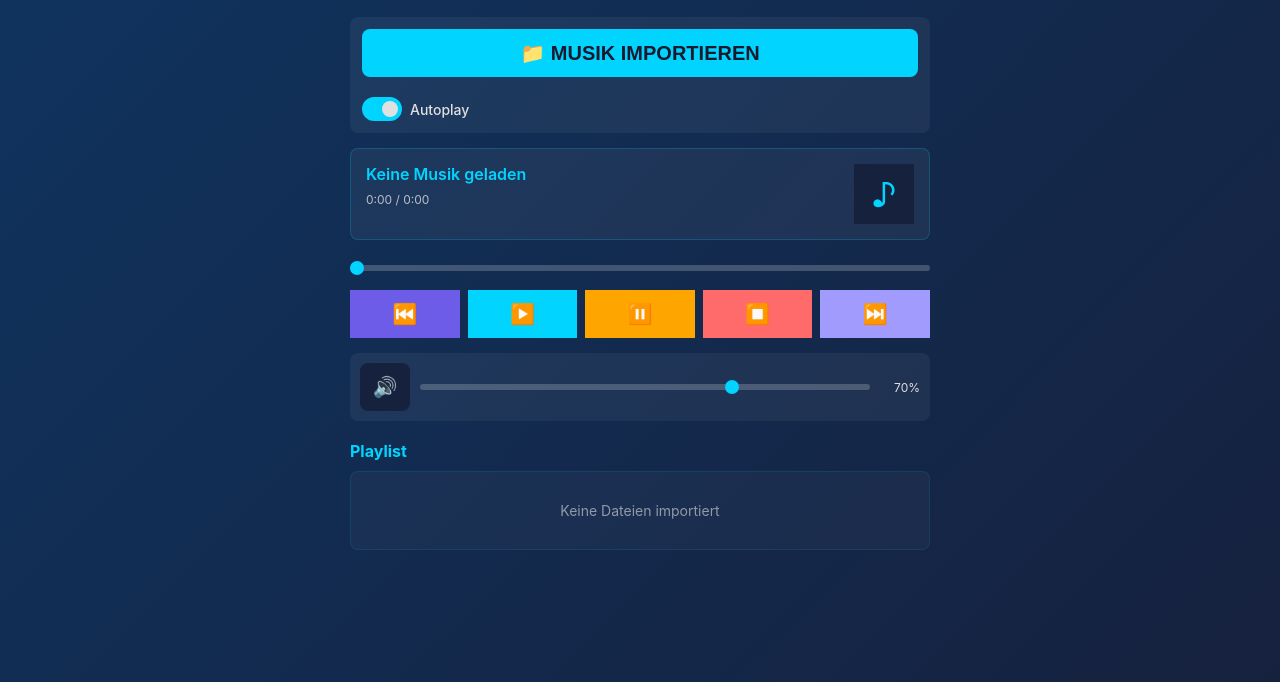
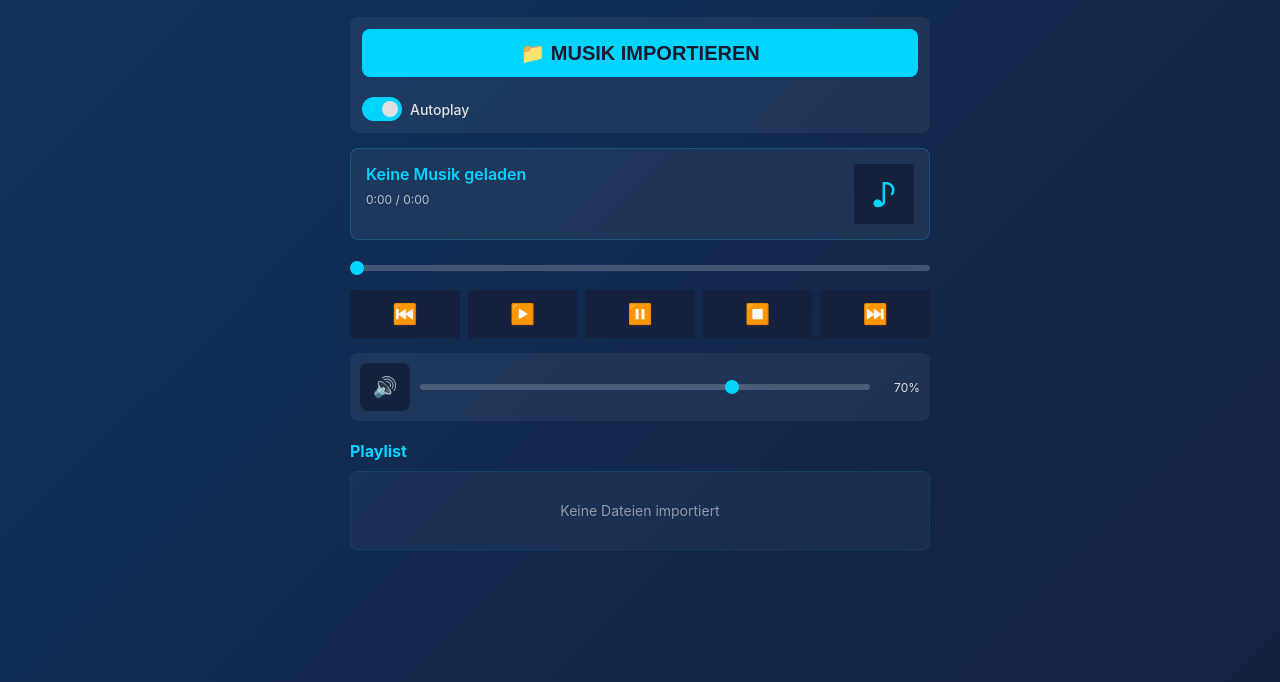
Before and after one commit to IO-Link/Musik-Garde, a plain HTML site: page index.html in a window 1280 px wide. Shown: the part 118-800 px from the top of the page. Drawn offline with Linux system fonts and the light colour scheme.

Commit message:
Remove colors from control buttons - white icons on dark blue squares

```diff
--- a/styles.css
+++ b/styles.css
@@ -188,49 +188,49 @@ header h1 {
     background: #00b8cc;
 }
 
+.btn-prev {
+    background: var(--accent);
+    color: white;
+}
+
+.btn-prev:hover {
+    background: #1e2d4a;
+}
+
 .btn-play {
-    background: #00d4ff;
-    color: var(--dark);
+    background: var(--accent);
+    color: white;
 }
 
 .btn-play:hover {
-    background: #00b8cc;
+    background: #1e2d4a;
 }
 
 .btn-pause {
-    background: #ffa500;
+    background: var(--accent);
     color: white;
 }
 
 .btn-pause:hover {
-    background: #ff8c00;
+    background: #1e2d4a;
 }
 
 .btn-stop {
-    background: #ff6b6b;
+    background: var(--accent);
     color: white;
 }
 
 .btn-stop:hover {
-    background: #ff5252;
-}
-
-.btn-prev {
-    background: #6c5ce7;
-    color: white;
-}
-
-.btn-prev:hover {
-    background: #5f4dd4;
+    background: #1e2d4a;
 }
 
 .btn-next {
-    background: #a29bfe;
+    background: var(--accent);
     color: white;
 }
 
 .btn-next:hover {
-    background: #8e7bb3;
+    background: #1e2d4a;
 }
 
 .btn-mute {
```
